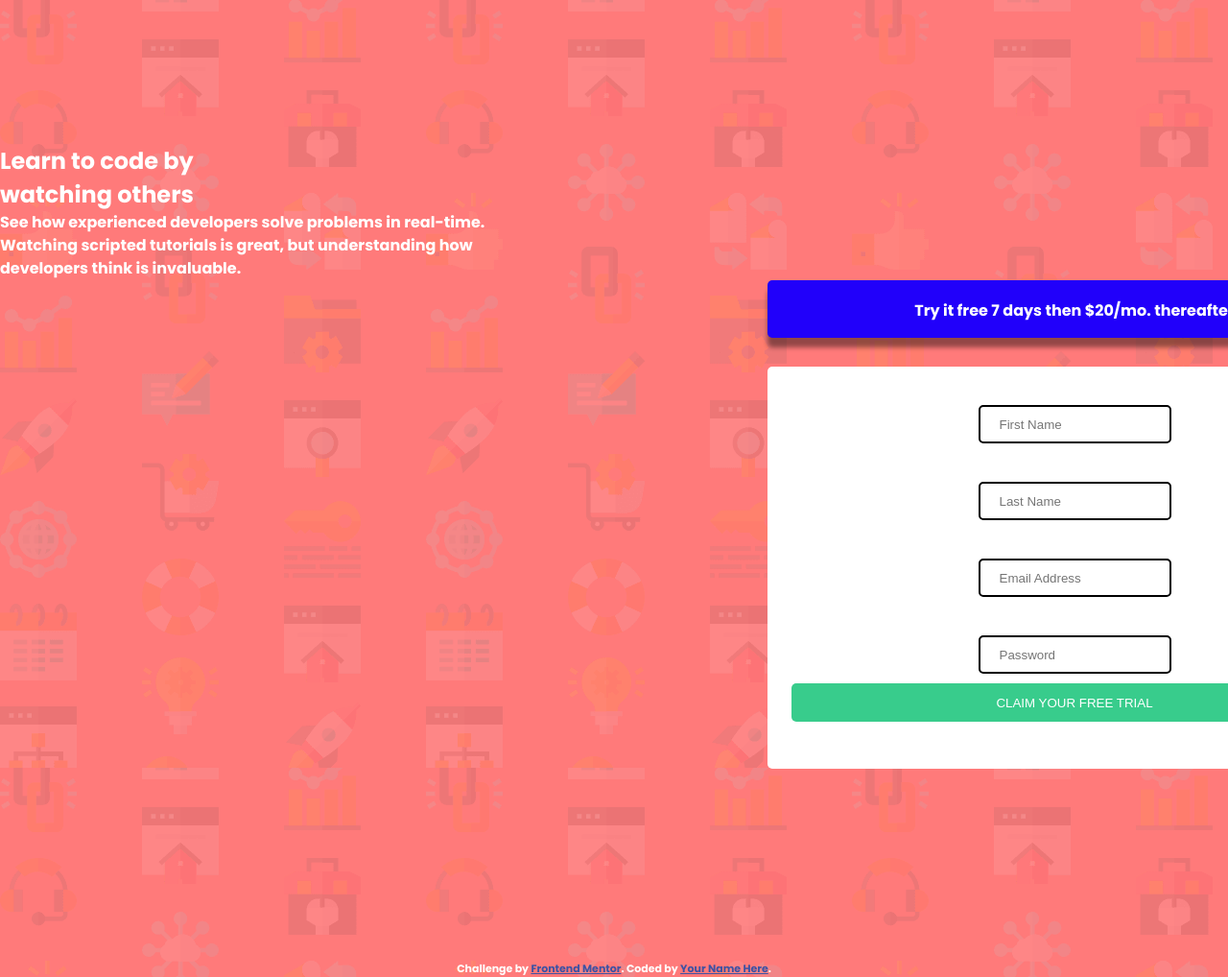
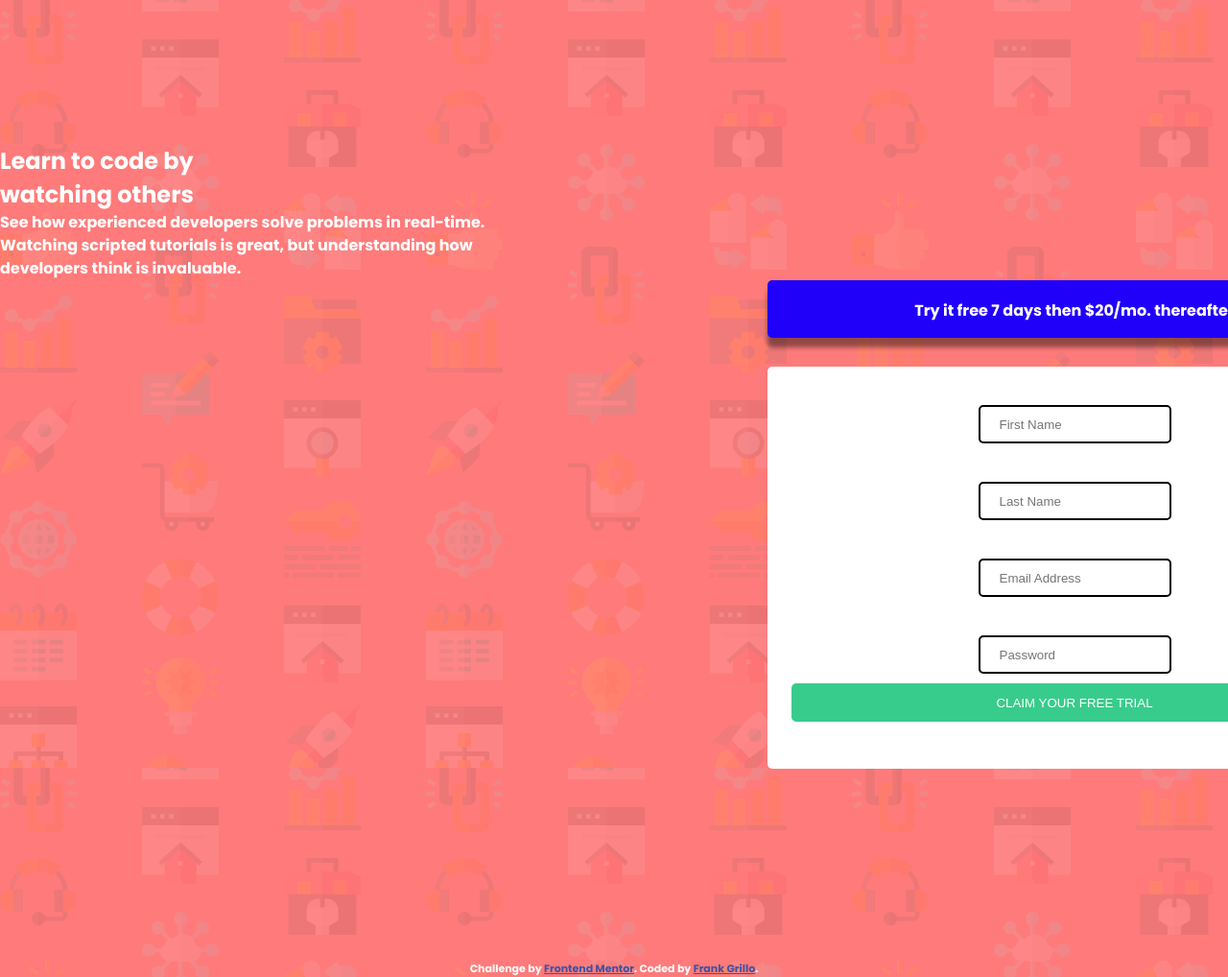
Before and after one commit to FrankGrillo1991/intro-component-with-signup-form-master, a plain HTML site: page intro-component-with-signup-form-master/index.html in a window 1280 px wide. Shown: the top 1018 px of the page at 96% size. Drawn offline with Linux system fonts and the light colour scheme; files whose address does not match are found by name.

Commit message:
Update index.html

```diff
--- a/intro-component-with-signup-form-master/index.html
+++ b/intro-component-with-signup-form-master/index.html
@@ -57,7 +57,7 @@
   <footer>
     <p class="attribution">
       Challenge by <a href="https://www.frontendmentor.io?ref=challenge" target="_blank">Frontend Mentor</a>.
-      Coded by <a href="#">Your Name Here</a>.
+      Coded by <a href="#">Frank Grillo</a>.
     </p>
   </footer>
 </main>
```
